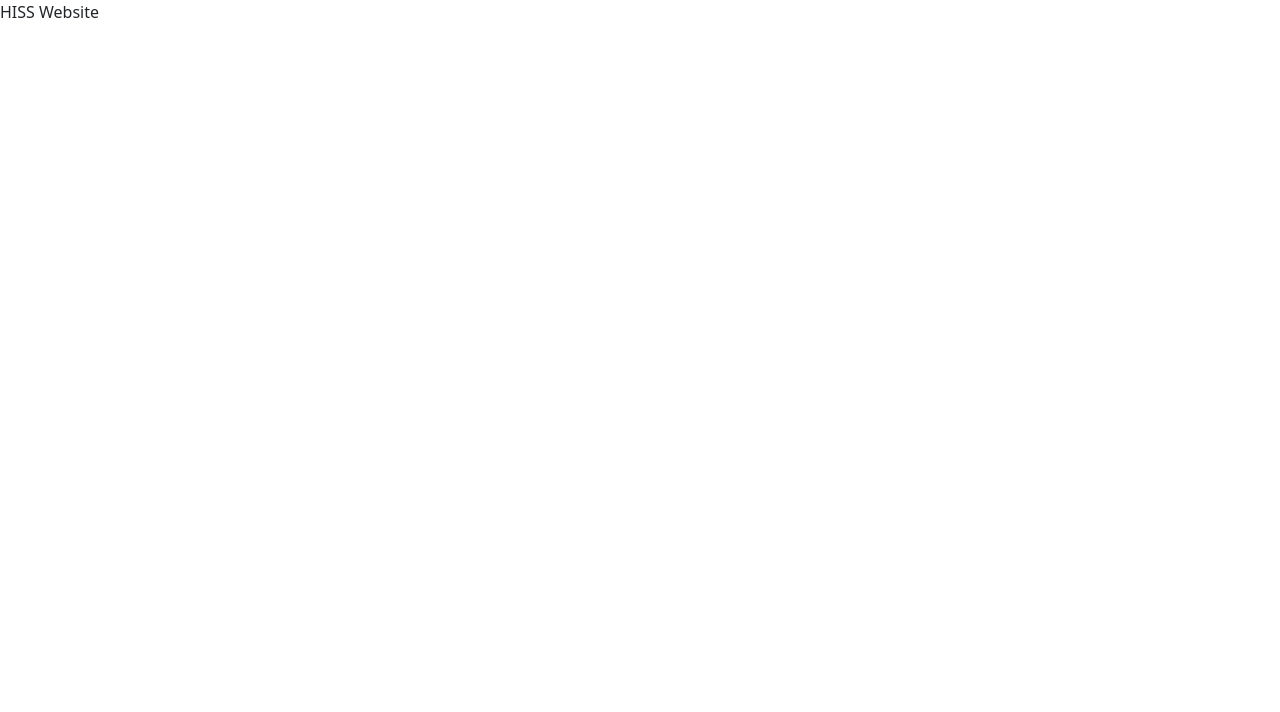
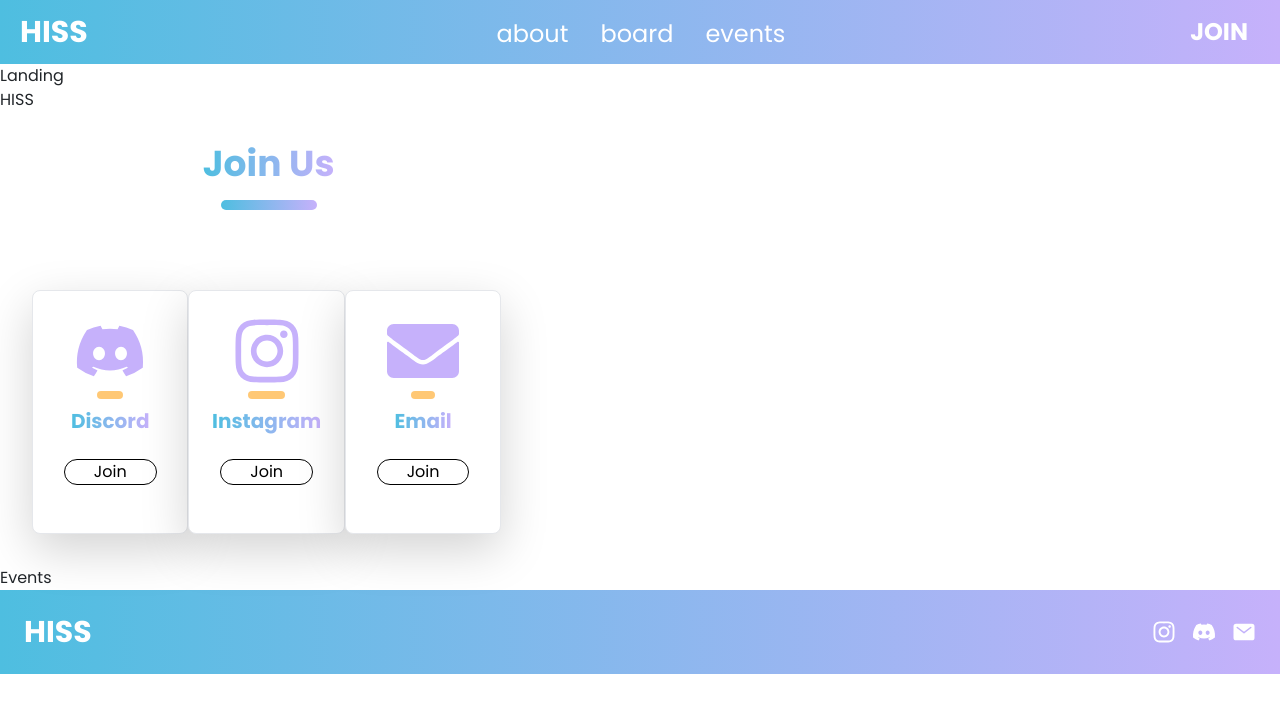
Before and after one commit to acm-ucr/hiss-website, a Next.js app: page / in a window 1280 px wide. Shown: the top 712 px of the page. Built offline with nearby package versions, Linux system fonts and the light colour scheme.

Commit message:
deployment setup

```diff
--- /dev/null
+++ b/src/app/board/page.js
@@ -0,0 +1,11 @@
+import Title from "@/components/Title";
+import Cards from "@/components/board/Cards";
+const Home = () => {
+  return (
+    <>
+      <Title title={"Meet The Team"} />
+      <Cards />
+    </>
+  );
+};
+export default Home;
--- a/src/app/layout.js
+++ b/src/app/layout.js
@@ -1,6 +1,8 @@
 /* eslint-disable new-cap */
 import "./globals.css";
 import "bootstrap/dist/css/bootstrap.min.css";
+import Navigation from "@/components/Navigation";
+import Footer from "@/components/Footer";
 import { Poppins } from "next/font/google";
 
 export const metadata = {
@@ -18,7 +20,13 @@ const poppins = Poppins({
 export default function RootLayout({ children }) {
   return (
     <html lang="en">
-      <body className={`${poppins.variable}`}>{children}</body>
+      <body className={poppins.className}>
+        <Navigation />
+        <div className="w-full flex flex-col  mt-16 md:mt-[8vh]">
+          {children}
+        </div>
+        <Footer />
+      </body>
     </html>
   );
 }
--- a/src/app/page.js
+++ b/src/app/page.js
@@ -1,4 +1,15 @@
+import Landing from "@/components/about/Landing";
+import HISS from "@/components/about/HISS";
+import Cards from "@/components/about/Cards";
+import Events from "@/components/Events";
 const Home = () => {
-  return <>HISS Website</>;
+  return (
+    <>
+      <Landing />
+      <HISS />
+      <Cards />
+      <Events />
+    </>
+  );
 };
 export default Home;
--- a/src/components/Title.jsx
+++ b/src/components/Title.jsx
@@ -2,7 +2,7 @@ import React from "react";
 
 const Title = ({ title }) => {
   return (
-    <div>
+    <div className="bg-red-200">
       <div className="bg-gradient-to-r from-hiss-blue to-hiss-purple mb-2.5 mt-14 h-5 w-1/4 rounded-r-full"></div>
       <div className="bg-gradient-to-r from-hiss-blue to-hiss-purple h-5 w-1/3 mb-2.5 rounded-r-full"></div>
       <div className="text-white text-right pr-7 pt-3 font-poppins font-bold text-3xl h-16 w-2/5 bg-gradient-to-r from-hiss-blue to-hiss-purple rounded-r-full">
--- a/src/components/about/Cards.jsx
+++ b/src/components/about/Cards.jsx
@@ -5,7 +5,7 @@ import Header from "../Header";
 
 const Cards = () => {
   return (
-    <div className="bg-gray-200 rounded-lg flex flex-col p-8 w-5/12 space-y-20">
+    <div className="rounded-lg flex flex-col p-8 w-5/12 space-y-20">
       <Header text={"Join Us"} className="" />
       <div className="flex flex-row items-center justify-evenly">
         <Card
--- a/src/data/nav.js
+++ b/src/data/nav.js
@@ -1,7 +1,7 @@
 export const items = [
   {
     name: "about",
-    link: "about",
+    link: "/",
   },
   {
     name: "board",
```
Also changed, not shown: src/app/events/page.js (added).
